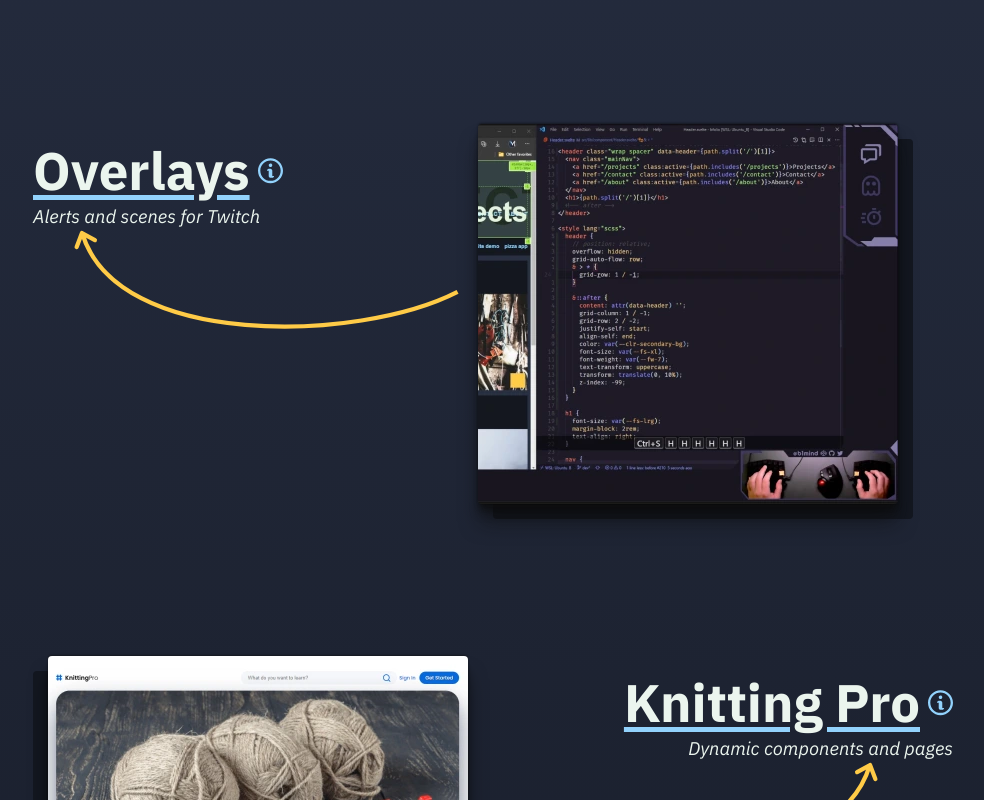
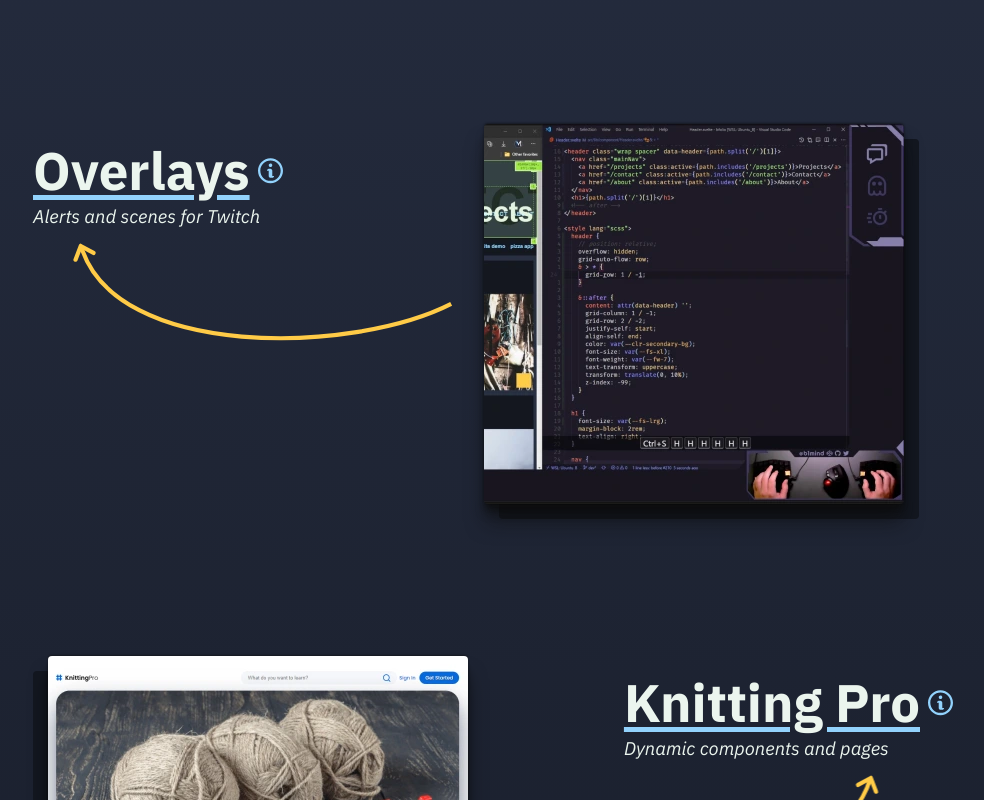
Before and after one commit to b1mind/bfolio, a SvelteKit app: page /projects in a window 1280 px wide. Shown: the part 760-1560 px from the top of the page, without its empty margins (147-1131 px from the left). Built offline with nearby package versions, Linux system fonts and the light colour scheme.

Commit message:
🧹 alignment + gap

```diff
--- a/src/routes/projects/+page.svelte
+++ b/src/routes/projects/+page.svelte
@@ -176,7 +176,7 @@
 
 		@media (min-width: $mediaSml) {
 			grid-template-columns: 1fr 1fr;
-			gap: 0;
+			gap: var(--gap-4);
 		}
 	}
 
@@ -232,7 +232,6 @@
 	.alt {
 		header {
 			justify-self: end;
-			text-align: right;
 		}
 
 		.line {
```
